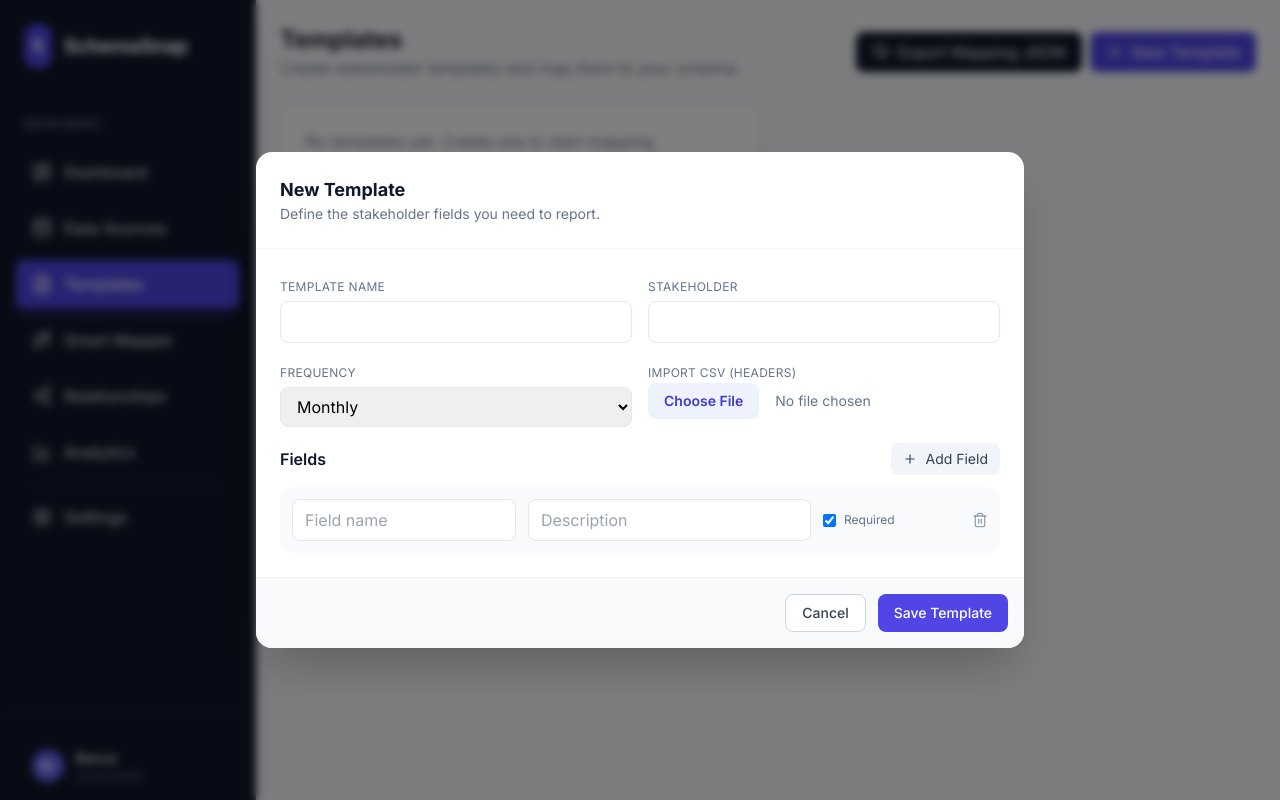
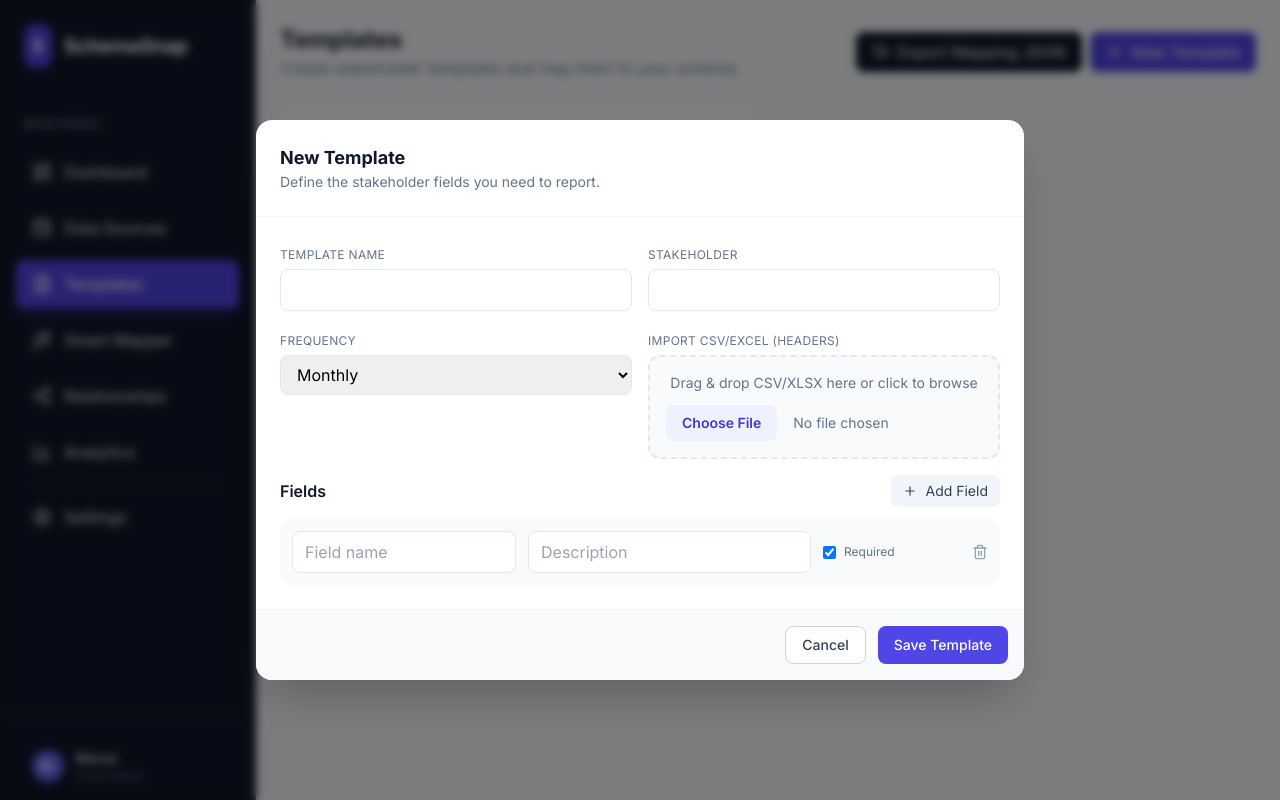
Before and after one commit to skankhunt44/schema-snap-gemini, a React (Vite) app in the folder apps/web/: page /templates in a window 1280 px wide. Both pictures are taken after a click on the button "New Template". Built offline with nearby package versions, Linux system fonts and the light colour scheme.

Commit message:
Add Excel template import with drag-and-drop

```diff
--- a/apps/web/package.json
+++ b/apps/web/package.json
@@ -15,7 +15,8 @@
     "react": "^18.3.1",
     "react-dom": "^18.3.1",
     "react-router-dom": "^6.28.1",
-    "reactflow": "^11.11.4"
+    "reactflow": "^11.11.4",
+    "xlsx": "^0.18.5"
   },
   "devDependencies": {
     "@types/react": "^18.3.3",
--- a/apps/web/src/pages/Templates.tsx
+++ b/apps/web/src/pages/Templates.tsx
@@ -1,5 +1,6 @@
 import React, { useEffect, useRef, useState } from 'react';
 import { FileText, Plus, Edit, Trash2, UploadCloud, Wand2 } from 'lucide-react';
+import * as XLSX from 'xlsx';
 import { Template, TemplateField } from '../types';
 import ConfirmDialog from '../components/ConfirmDialog';
 
@@ -38,6 +39,7 @@ const Templates: React.FC<Props> = ({
   const [frequency, setFrequency] = useState('Monthly');
   const [fields, setFields] = useState<TemplateField[]>([emptyField()]);
   const [confirmDelete, setConfirmDelete] = useState<string | null>(null);
+  const [dragActive, setDragActive] = useState(false);
 
   const fileInputRef = useRef<HTMLInputElement>(null);
 
@@ -97,17 +99,36 @@ const Templates: React.FC<Props> = ({
     setFields(prev => prev.map((f, i) => (i === idx ? { ...f, [key]: value } : f)));
   };
 
-  const importFromCsv = (file: File) => {
+  const importFromFile = (file: File) => {
     const reader = new FileReader();
     reader.onload = () => {
-      const text = String(reader.result || '');
+      const data = reader.result;
+      if (!data) return;
+
+      let headers: string[] = [];
+
+      if (file.name.endsWith('.xlsx') || file.name.endsWith('.xls')) {
+        const workbook = XLSX.read(data, { type: 'array' });
+        const sheetName = workbook.SheetNames[0];
+        const worksheet = workbook.Sheets[sheetName];
+        const jsonData = XLSX.utils.sheet_to_json<any[]>(worksheet, { header: 1 });
+        if (jsonData.length > 0) {
+          headers = (jsonData[0] as any[]).map(h => String(h ?? '').trim()).filter(Boolean);
+        }
+      } else {
+        const text = new TextDecoder().decode(data as ArrayBuffer);
         const [headerLine] = text.split(/\r?\n/);
-      const headers = headerLine.split(',').map(h => h.replace(/"/g, '').trim()).filter(Boolean);
+        headers = headerLine
+          .split(',')
+          .map(h => h.replace(/"/g, '').trim())
+          .filter(Boolean);
+      }
+
       if (headers.length) {
         setFields(headers.map(h => ({ id: `tf_${Date.now()}_${h}`, name: h, description: '', required: true })));
       }
     };
-    reader.readAsText(file);
+    reader.readAsArrayBuffer(file);
   };
 
   return (
@@ -217,17 +238,35 @@ const Templates: React.FC<Props> = ({
                   </select>
                 </div>
                 <div>
-                  <label className="text-xs uppercase tracking-wide text-slate-500">Import CSV (headers)</label>
+                  <label className="text-xs uppercase tracking-wide text-slate-500">Import CSV/Excel (headers)</label>
+                  <div
+                    onDragOver={(e) => {
+                      e.preventDefault();
+                      setDragActive(true);
+                    }}
+                    onDragLeave={() => setDragActive(false)}
+                    onDrop={(e) => {
+                      e.preventDefault();
+                      setDragActive(false);
+                      const file = e.dataTransfer.files?.[0];
+                      if (file) importFromFile(file);
+                    }}
+                    className={`mt-1 border-2 border-dashed rounded-xl p-4 text-center text-sm ${
+                      dragActive ? 'border-indigo-500 bg-indigo-50' : 'border-slate-200 bg-slate-50'
+                    }`}
+                  >
+                    <p className="text-slate-500">Drag & drop CSV/XLSX here or click to browse</p>
                     <input
                       ref={fileInputRef}
                       type="file"
-                    accept=".csv"
+                      accept=".csv,.xlsx,.xls"
                       onChange={(e) => {
                         const file = e.target.files?.[0];
-                      if (file) importFromCsv(file);
+                        if (file) importFromFile(file);
                       }}
-                    className="block w-full text-sm text-slate-500 file:mr-4 file:py-2 file:px-4 file:rounded-lg file:border-0 file:text-sm file:font-semibold file:bg-indigo-50 file:text-indigo-700 hover:file:bg-indigo-100"
+                      className="mt-3 block w-full text-sm text-slate-500 file:mr-4 file:py-2 file:px-4 file:rounded-lg file:border-0 file:text-sm file:font-semibold file:bg-indigo-50 file:text-indigo-700 hover:file:bg-indigo-100"
                     />
+                  </div>
                 </div>
               </div>
 
```
Also changed, not shown: 1 other file (tests, documents, lock files or other folders). Lines whose indentation alone changed are shown as unchanged.
